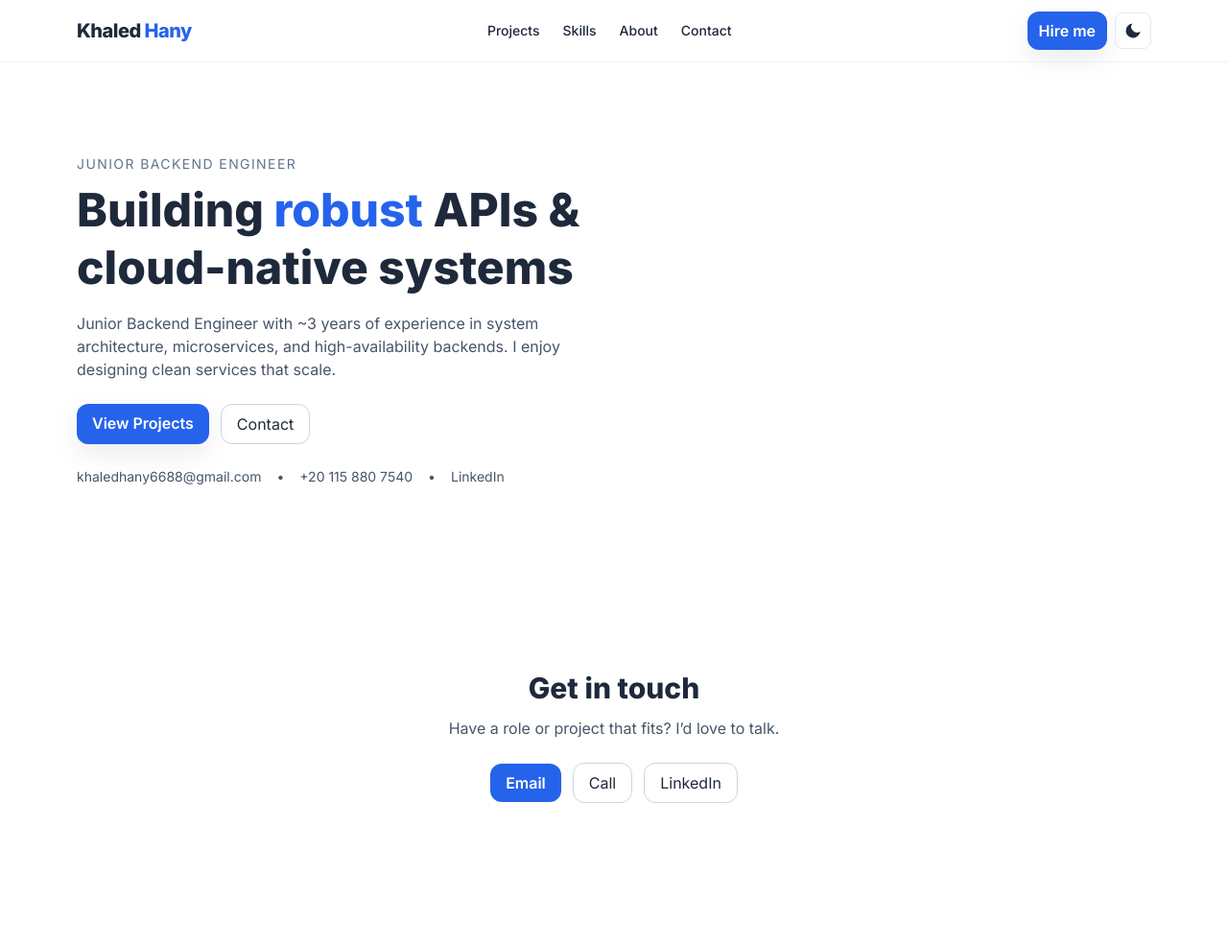
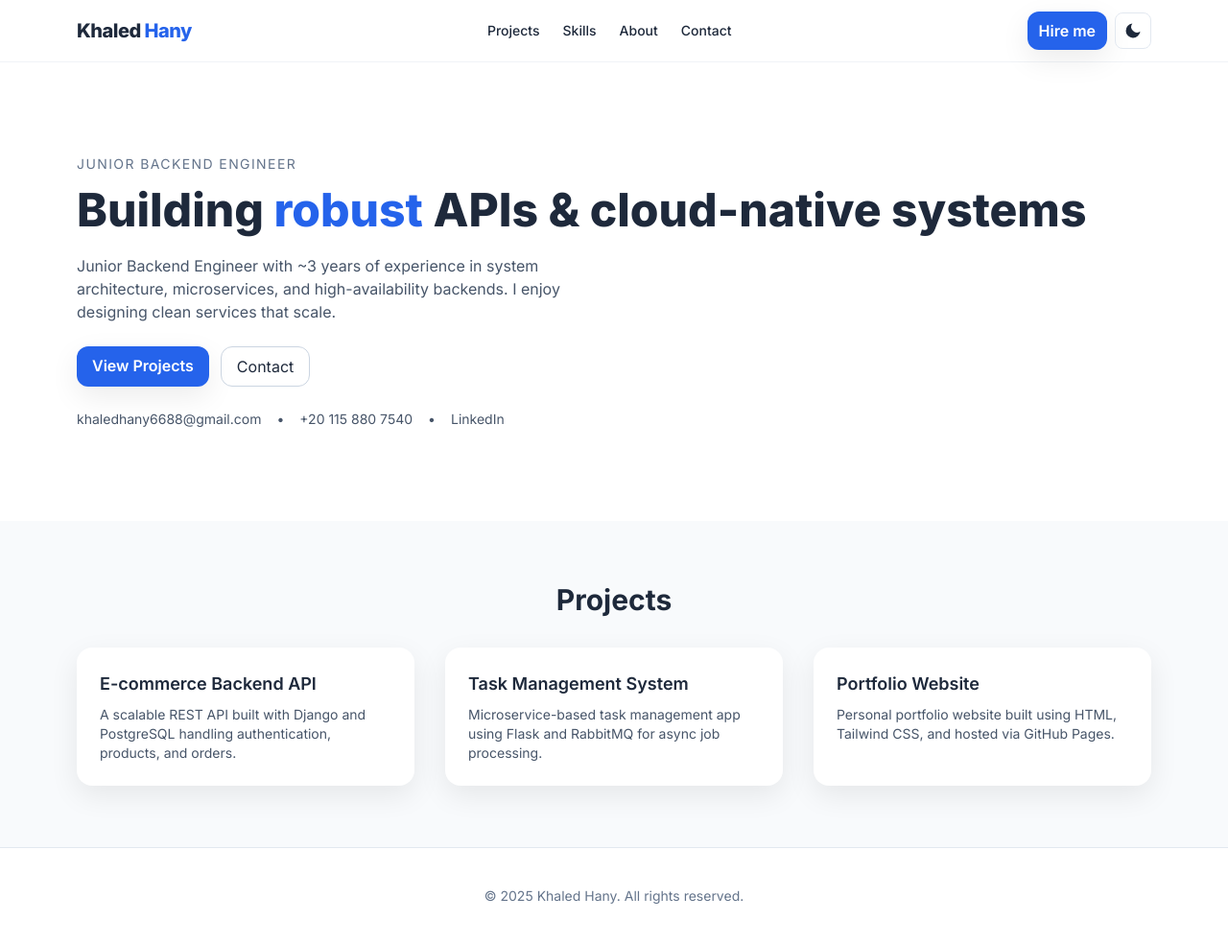
Before and after one commit to KhaledHany551/KhaledHany551.github.io, a plain HTML site: page index.html in a window 1280 px wide. Shown: the whole page at 96% size. Before the commit the page ends 933 px from the top, so only its background shows below. Drawn offline with nearby package versions, Linux system fonts and the light colour scheme.

Commit message:
Update index.html

```diff
--- a/index.html
+++ b/index.html
@@ -1,4 +1,3 @@
-<!-- ✅ Edited version with correct LinkedIn link -->
 <!DOCTYPE html>
 <html lang="en" class="scroll-smooth">
 <head>
@@ -29,7 +28,13 @@
     }
   </script>
   <style>
-    .link-underline { background-image: linear-gradient(currentColor, currentColor); background-position: 0% 100%; background-repeat: no-repeat; background-size: 0% 2px; transition: background-size .25s ease; }
+    .link-underline {
+      background-image: linear-gradient(currentColor, currentColor);
+      background-position: 0% 100%;
+      background-repeat: no-repeat;
+      background-size: 0% 2px;
+      transition: background-size .25s ease;
+    }
     .link-underline:hover { background-size: 100% 2px; }
   </style>
   <script>
@@ -37,6 +42,7 @@
     if (mode === 'dark') document.documentElement.classList.add('dark');
   </script>
 </head>
+
 <body class="bg-white text-slate-800 dark:bg-slate-950 dark:text-slate-100">
 
   <!-- Header -->
@@ -59,9 +65,9 @@
     </div>
   </header>
 
-  <!-- Hero -->
+  <!-- Hero Section -->
   <section class="relative">
-    <div class="max-w-6xl mx-auto px-4 py-16 md:py-24 grid md:grid-cols-2 gap-10 items-center">
+    <div class="max-w-6xl mx-auto px-4 py-16 md:py-24">
       <div>
         <p class="text-sm uppercase tracking-widest text-slate-500 dark:text-slate-400">Junior Backend Engineer</p>
         <h1 class="mt-2 text-4xl/tight md:text-5xl/tight font-extrabold">Building <span class="text-brand-600">robust</span> APIs & cloud-native systems</h1>
@@ -75,40 +81,37 @@
           <span>•</span>
           <a class="link-underline" href="tel:+201158807540">+20 115 880 7540</a>
           <span>•</span>
-          <!-- ✅ Updated LinkedIn link -->
           <a class="link-underline" href="https://www.linkedin.com/in/khaled-hany-94a6992b5" target="_blank" rel="noopener">LinkedIn</a>
         </div>
       </div>
     </div>
   </section>
 
-  <!-- Contact -->
-  <section id="contact" class="py-16 md:py-24">
-    <div class="max-w-3xl mx-auto px-4 text-center">
-      <h2 class="text-2xl md:text-3xl font-extrabold">Get in touch</h2>
-      <p class="mt-3 text-slate-600 dark:text-slate-300">Have a role or project that fits? I’d love to talk.</p>
-      <div class="mt-6 flex flex-wrap items-center justify-center gap-3">
-        <a href="mailto:khaledhany6688@gmail.com" class="px-4 py-2 rounded-xl bg-brand-600 text-white font-semibold hover:bg-brand-700">Email</a>
-        <a href="tel:+201158807540" class="px-4 py-2 rounded-xl border border-slate-300 dark:border-slate-700 hover:bg-slate-100 dark:hover:bg-slate-800">Call</a>
-        <!-- ✅ Updated LinkedIn link -->
-        <a href="https://www.linkedin.com/in/khaled-hany-94a6992b5" target="_blank" rel="noopener" class="px-4 py-2 rounded-xl border border-slate-300 dark:border-slate-700 hover:bg-slate-100 dark:hover:bg-slate-800">LinkedIn</a>
+  <!-- Projects Section -->
+  <section id="projects" class="py-16 bg-slate-50 dark:bg-slate-900">
+    <div class="max-w-6xl mx-auto px-4">
+      <h2 class="text-3xl font-bold mb-8 text-center">Projects</h2>
+      <div class="grid md:grid-cols-3 gap-8">
+        <div class="p-6 rounded-2xl bg-white dark:bg-slate-800 shadow-soft">
+          <h3 class="font-semibold text-lg mb-2">E-commerce Backend API</h3>
+          <p class="text-slate-600 dark:text-slate-300 text-sm">A scalable REST API built with Django and PostgreSQL handling authentication, products, and orders.</p>
+        </div>
+        <div class="p-6 rounded-2xl bg-white dark:bg-slate-800 shadow-soft">
+          <h3 class="font-semibold text-lg mb-2">Task Management System</h3>
+          <p class="text-slate-600 dark:text-slate-300 text-sm">Microservice-based task management app using Flask and RabbitMQ for async job processing.</p>
+        </div>
+        <div class="p-6 rounded-2xl bg-white dark:bg-slate-800 shadow-soft">
+          <h3 class="font-semibold text-lg mb-2">Portfolio Website</h3>
+          <p class="text-slate-600 dark:text-slate-300 text-sm">Personal portfolio website built using HTML, Tailwind CSS, and hosted via GitHub Pages.</p>
+        </div>
       </div>
     </div>
   </section>
 
-  <!-- ✅ JSON-LD updated -->
-  <script type="application/ld+json">
-  {
-    "@context": "https://schema.org",
-    "@type": "Person",
-    "name": "Khaled Hany",
-    "jobTitle": "Junior Backend Engineer",
-    "email": "mailto:khaledhany6688@gmail.com",
-    "telephone": "+201158807540",
-    "address": {"@type": "PostalAddress", "addressCountry": "EG"},
-    "url": "https://www.linkedin.com/in/khaled-hany-94a6992b5"
-  }
-  </script>
+  <!-- Footer -->
+  <footer id="contact" class="py-10 text-center border-t border-slate-200 dark:border-slate-800">
+    <p class="text-slate-500 dark:text-slate-400 text-sm">&copy; <span id="year"></span> Khaled Hany. All rights reserved.</p>
+  </footer>
 
   <script>
     document.getElementById('themeToggle').addEventListener('click', () => {
@@ -118,5 +121,6 @@
     });
     document.getElementById('year').textContent = new Date().getFullYear();
   </script>
+
 </body>
 </html>
```
